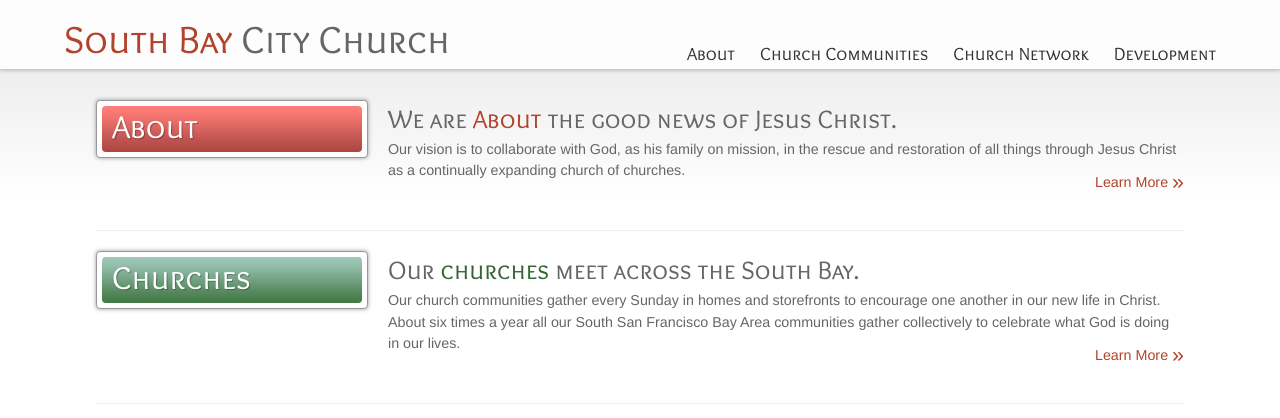
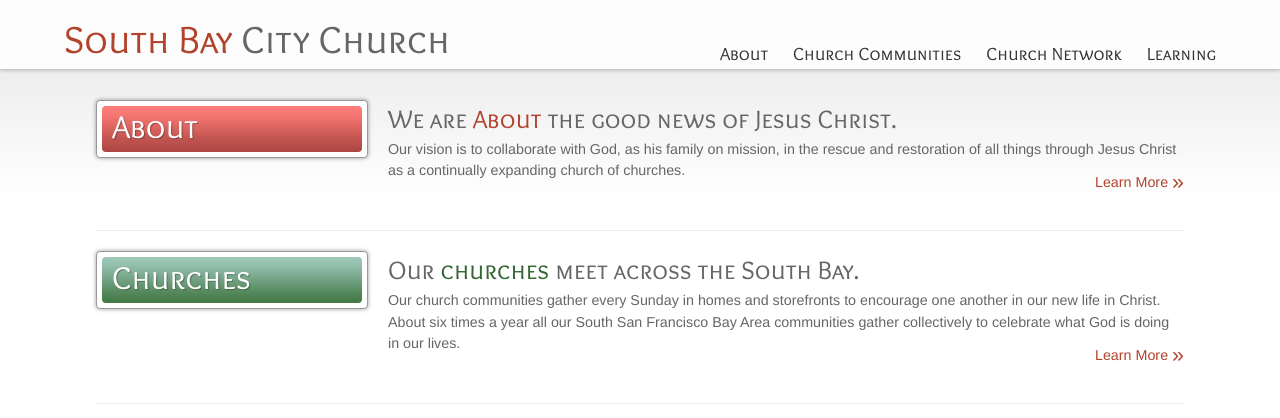
Before and after one commit to Southbay-CityChurch/southbay-citychurch, a PHP site: page /index.php in a window 1280 px wide. Shown: the top 418 px of the page. Run offline with PHP 8.4, Linux system fonts and the light colour scheme; some libraries are stand-ins or nearby versions.

Commit message:
updating words

```diff
--- a/inc/header.php
+++ b/inc/header.php
@@ -6,7 +6,7 @@
 				<li class="font-overlock"><a href="about.php" title="About SBCC">About</a></li>
 				<li class="font-overlock"><a href="church-communities.php" title="Church Communities"><span>Church </span>Communities</a></li>
 				<li class="font-overlock"><a href="church-network.php" title="City Church Network"><span>Church </span>Network</a></li>
-				<li class="font-overlock"><a href="lifelong-development.php" title="Development">Development</a></li>
+				<li class="font-overlock"><a href="lifelong-development.php" title="Lifelong Learning">Learning</a></li>
 			</ul>
 		</nav>
 	</div>
```
